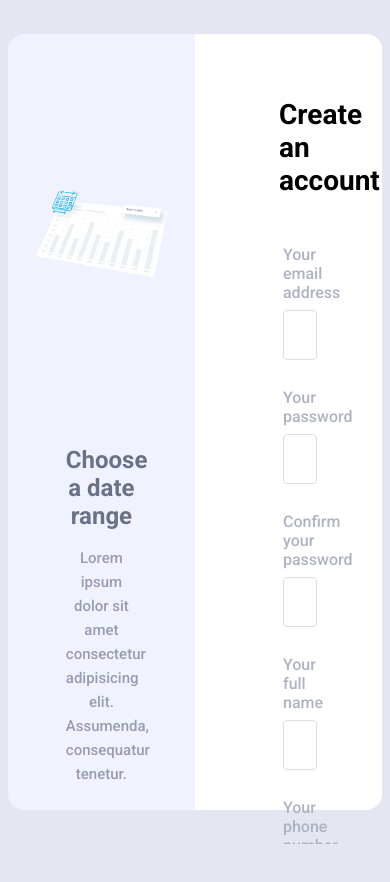
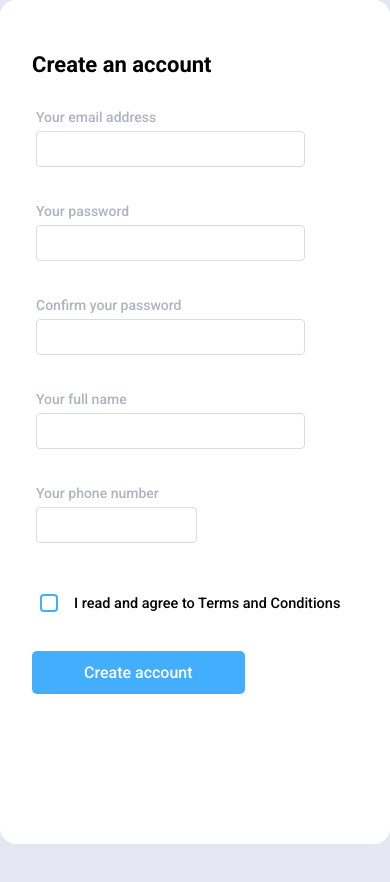
Before and after one commit to Inventor77/mydash, a React (Create React App) app: page / in a window 390 px wide. Shown: the top 882 px of the page. After the commit the page ends 844 px from the top, so only its background shows below. Built offline with nearby package versions, Linux system fonts and the light colour scheme.

Commit message:
create account page is responsive

```diff
--- a/src/App.scss
+++ b/src/App.scss
@@ -17,5 +17,4 @@ body {
 .App {
 	width: 100vw;
 	height: 100vh;
-	overflow-x: hidden;
 }
--- a/src/components/BarChart/BarChart.scss
+++ b/src/components/BarChart/BarChart.scss
@@ -13,7 +13,7 @@
 			background: #43adfe;
 			padding: 14px 64px;
 			font-size: 18px;
-			font-weight: 900;
+			font-weight: 500;
 			color: #fff;
 			border: none;
 			border-radius: 5px;
--- a/src/components/CustomInput/CustomInput.scss
+++ b/src/components/CustomInput/CustomInput.scss
@@ -5,11 +5,11 @@
 	justify-content: center;
 	flex-direction: column;
 	margin-left: 4px;
-	gap: 8px;
+	gap: 6px;
 	width: 100%;
-	margin-bottom: 28px;
+	margin-bottom: 32px;
 	.label {
-		font-size: 16px;
+		font-size: 15px;
 		font-weight: 500;
 		color: hsl(225, 13%, 72%);
 	}
@@ -33,3 +33,25 @@
 		user-select: none;
 	}
 }
+
+@media only screen and (max-width: 1240px) {
+	.input--custom {
+		margin-bottom: 36px;
+		.label {
+			font-size: 14px;
+		}
+		.input {
+			padding: 12px 16px;
+			font-size: 15px;
+			height: 42px;
+		}
+	}
+}
+
+@media only screen and (max-width: 600px) {
+	.input--custom {
+		.input {
+			height: 36px;
+		}
+	}
+}
--- a/src/layouts/CreateAccount/CreateAccount.jsx
+++ b/src/layouts/CreateAccount/CreateAccount.jsx
@@ -26,9 +26,7 @@ function CreateAccount() {
     }
 
     useEffect(() => {
-        console.log(error);
         if (Object.keys(error).length === 0 && isSubmit) {
-            console.log(formValues)
             navigate("/chart");
         }
     }, [error])
--- a/src/layouts/CreateAccount/CreateAccount.scss
+++ b/src/layouts/CreateAccount/CreateAccount.scss
@@ -11,6 +11,7 @@
 	@include center;
 	.layout__container {
 		@include center;
+		flex-wrap: wrap-reverse;
 		width: 96%;
 		height: 92%;
 		border-radius: 16px;
@@ -52,14 +53,14 @@
 			height: 100%;
 			width: 50%;
 			background: #fff;
-			padding: 64px 84px;
+			padding: 52px 0px 0px 72px;
 			border-radius: 0px 16px 16px 0px;
 			.form__container {
 				.form__title {
 					color: #000;
-					font-size: 28px;
+					font-size: 24px;
 					font-weight: 700;
-					margin-bottom: 48px;
+					margin-bottom: 32px;
 				}
 				form {
 					.checkbox__container--wrapper {
@@ -67,7 +68,7 @@
 						justify-content: flex-start;
 						gap: 8px;
 						.checkbox__label {
-							font-size: 15px;
+							font-size: 14.5px;
 							color: #000;
 							font-weight: 500;
 						}
@@ -80,7 +81,7 @@
 							font-size: 12px;
 							font-weight: 500;
 							color: #f00;
-							bottom: -24px;
+							bottom: -20px;
 							left: 6px;
 							user-select: none;
 						}
@@ -103,3 +104,76 @@
 		}
 	}
 }
+
+@media only screen and (max-width: 1240px) {
+	.createAccount__layout {
+		.layout__container {
+			width: 100%;
+			height: 100%;
+			.createAccount__layout--left {
+				width: 40%;
+				.image__container {
+					height: 30%;
+				}
+				.info {
+					width: 75%;
+					.info__title {
+						font-size: 18px;
+					}
+					.info__para {
+						font-size: 13px;
+					}
+				}
+			}
+			.createAccount__layout--right {
+				width: 60%;
+				padding-left: 32px;
+				.form__container {
+					.form__title {
+						font-size: 22px;
+					}
+					form {
+						.button__container {
+							.button {
+								padding: 12px 52px;
+								font-size: 16px;
+								font-weight: 500;
+							}
+						}
+					}
+				}
+			}
+		}
+	}
+}
+
+@media only screen and (max-width: 960px) {
+	.createAccount__layout {
+		.layout__container {
+			width: 90%;
+			height: 90%;
+			.createAccount__layout--left {
+				display: none;
+			}
+			.createAccount__layout--right {
+				width: 100%;
+				border-radius: 16px;
+			}
+		}
+	}
+}
+
+@media only screen and (max-width: 600px) {
+	.createAccount__layout {
+		.layout__container {
+			width: 100%;
+			height: 100%;
+			.createAccount__layout--left {
+				display: none;
+			}
+			.createAccount__layout--right {
+				width: 100%;
+			}
+		}
+	}
+}
```
